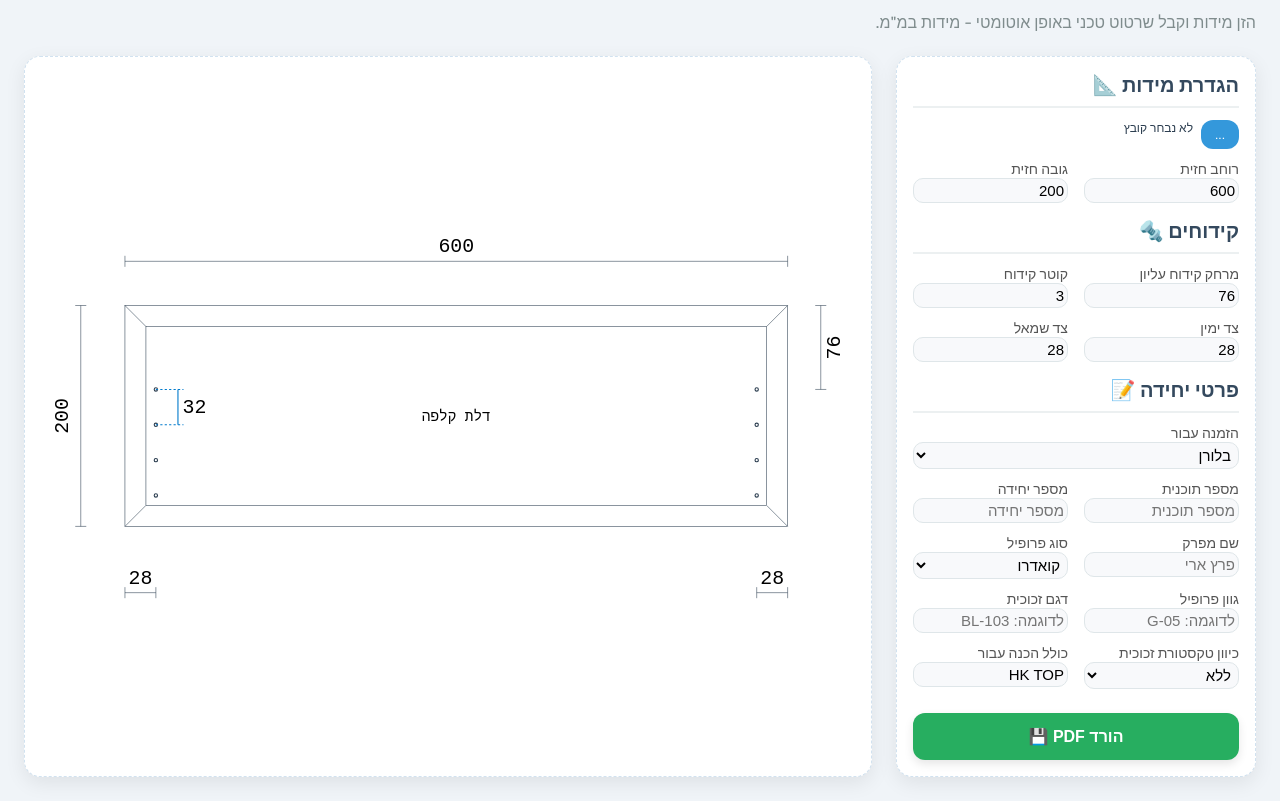
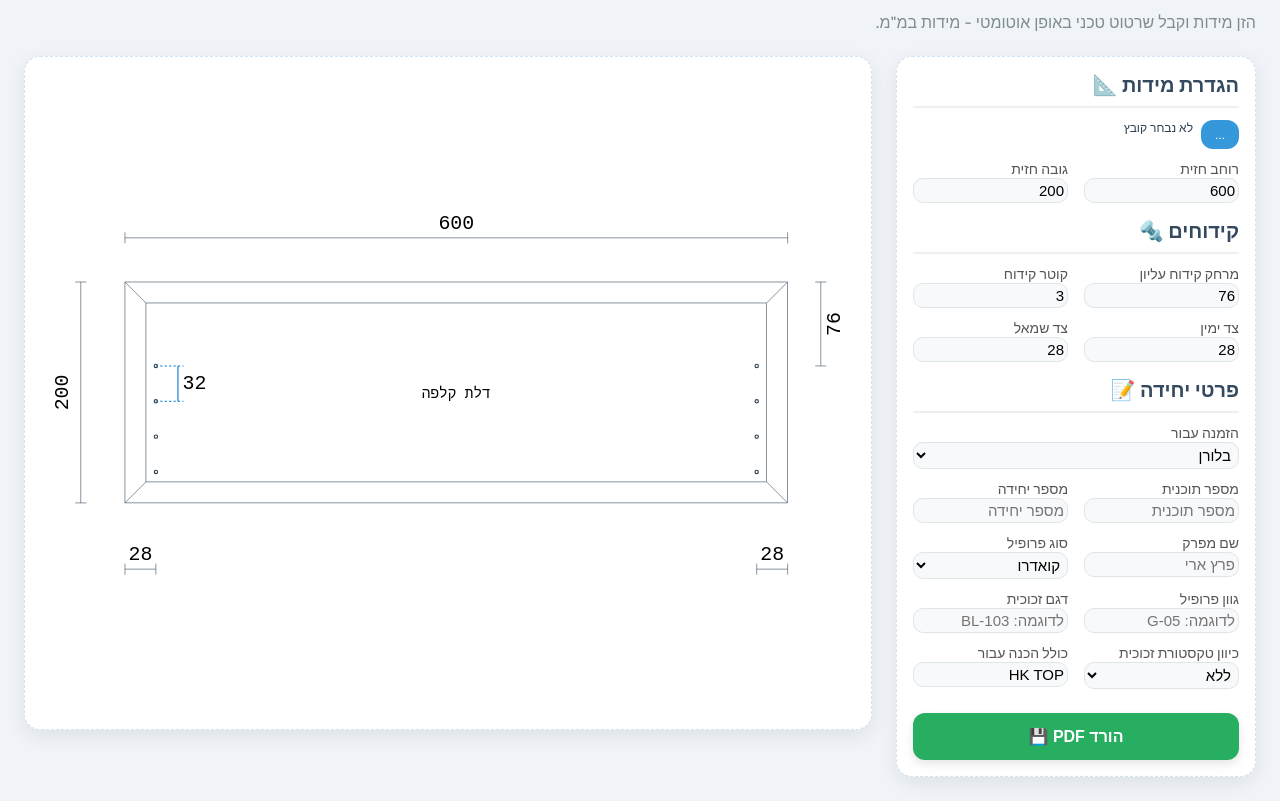
Before and after one commit to Perezari/VitrinaHK, a plain HTML site: page index.html in a window 1280 px wide. Shown: the part 79-880 px from the top of the page. Drawn offline with nearby package versions, Linux system fonts and the light colour scheme.

Commit message:
Update style.css

```diff
--- a/style.css
+++ b/style.css
@@ -42,7 +42,15 @@ p.subtitle {
   box-shadow: 0 6px 20px rgba(0,0,0,0.08);
   border: 1px dashed #d1e2f0;
   height: auto;
-  max-height: none;   /* מבטל את ההגבלה */
+  max-height: none;   /* בטלפון נותנים חופש מלא */
+}
+
+/* במסכים גדולים - מחשב */
+@media (min-width: 900px) {
+  .card.drawing-card {
+    max-height: 80vh;   /* לא לחרוג מגובה חלון */
+    overflow: hidden;   /* שלא תהיה גלילה פנימית */
+  }
 }
 
     .card.drawing-card {
```
